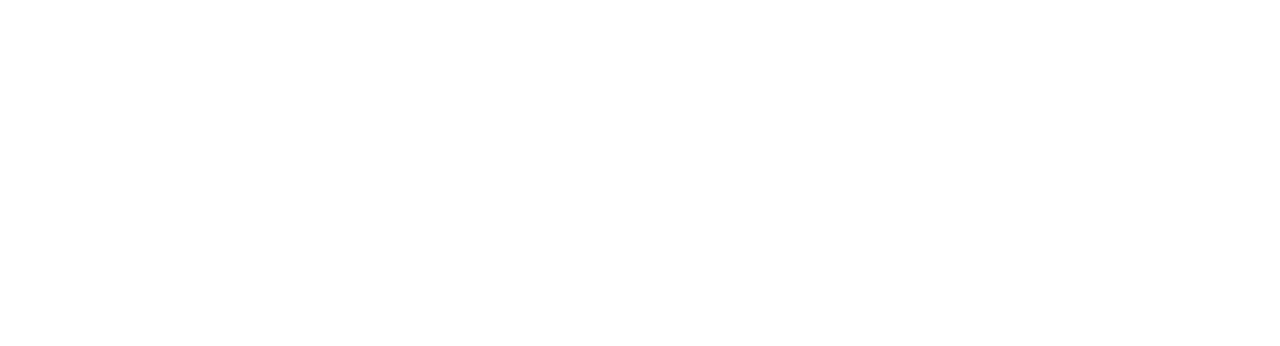
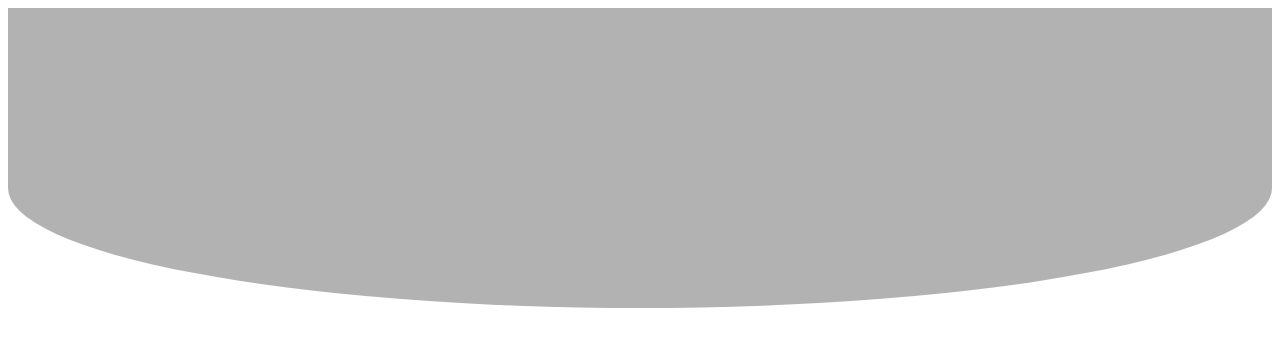
Before and after one commit to milad-heidari/react_authentication, a React (Create React App) app: page /login in a window 1280 px wide. Shown: the top 346 px of the page. Built offline with nearby package versions, Linux system fonts and the light colour scheme.

Commit message:
fix login.css

```diff
--- a/src/Authentication/Login/login.css
+++ b/src/Authentication/Login/login.css
@@ -8,4 +8,7 @@
     /* Curved corners */
     border-bottom-left-radius: 50% 40%;
     border-bottom-right-radius: 50% 40%;
+
+    height:300px;
+    padding: 0;
 }
```
